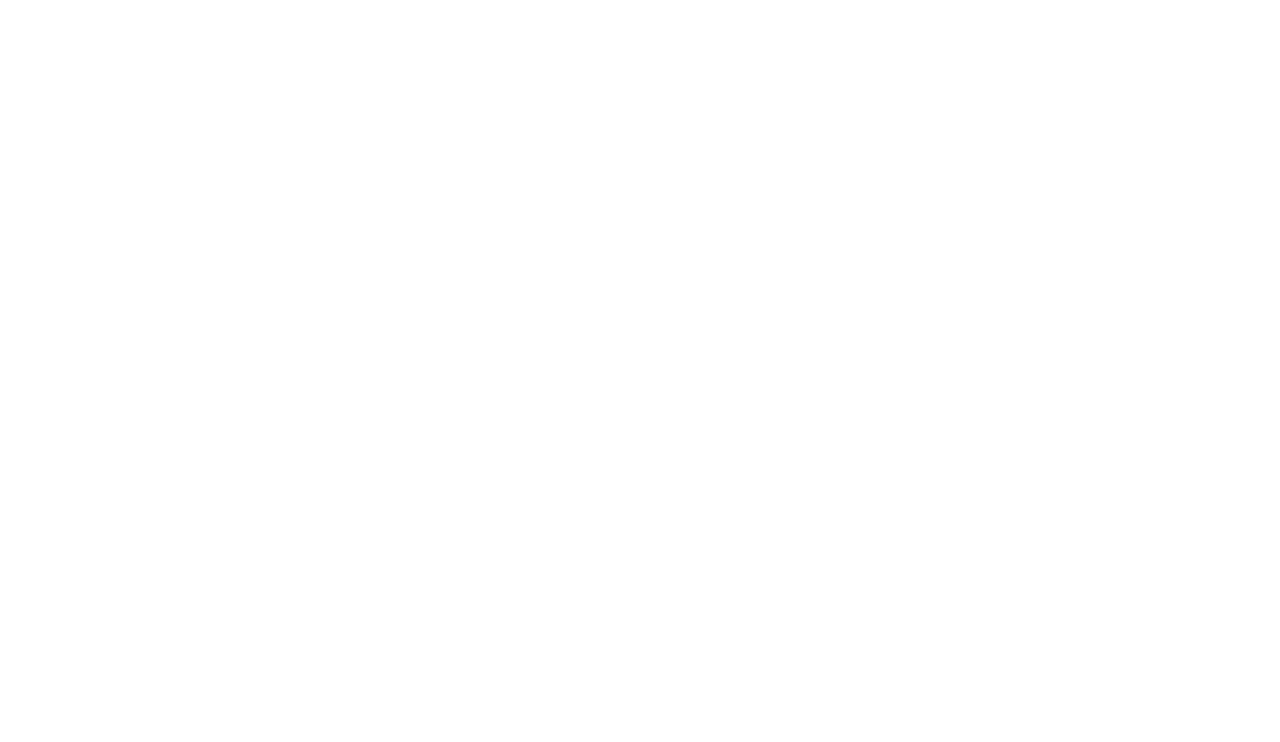
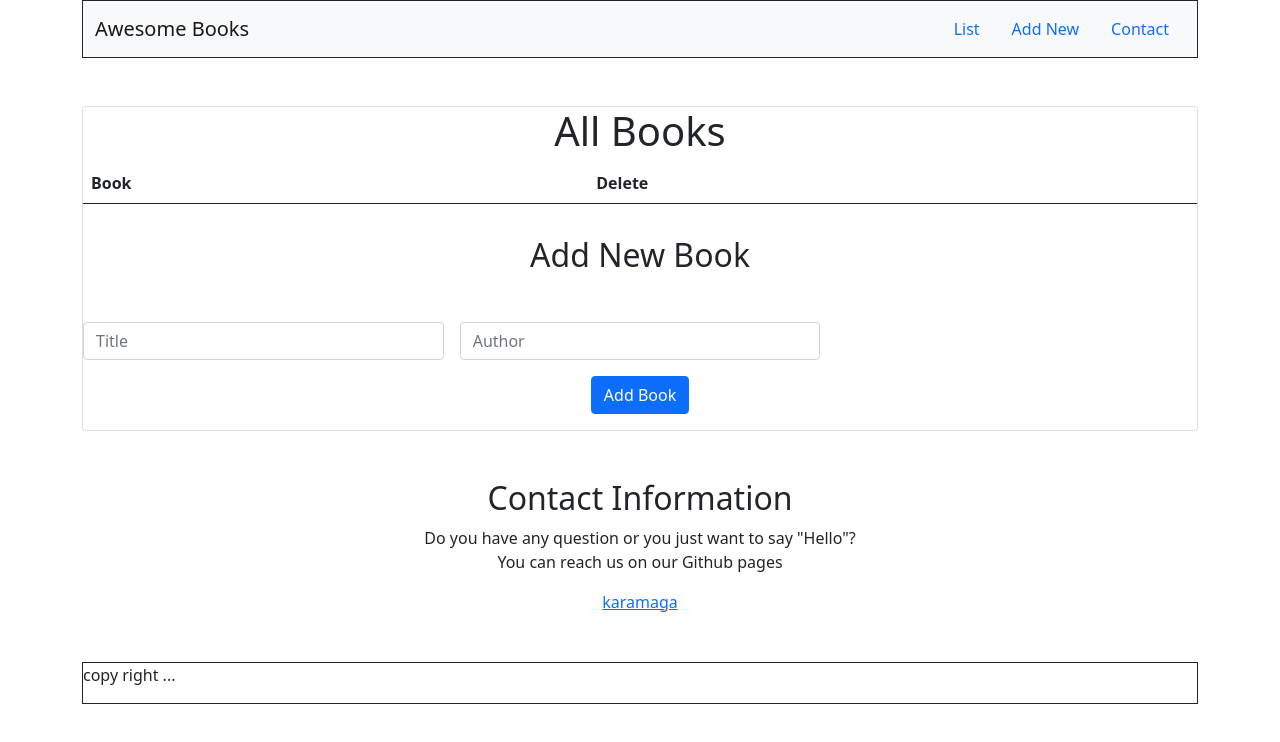
Before and after one commit to henrykgggg/Awesomebooks-Es6, a plain HTML site: page index.html in a window 1280 px wide. Drawn offline with nearby package versions, Linux system fonts and the light colour scheme.

Commit message:
modified html with bootsrap

```diff
--- a/index.html
+++ b/index.html
@@ -5,8 +5,104 @@
     <meta http-equiv="X-UA-Compatible" content="IE=edge">
     <meta name="viewport" content="width=device-width, initial-scale=1.0">
     <title>awesomebook</title>
+    <link href="https://cdn.jsdelivr.net/npm/bootstrap@5.0.2/dist/css/bootstrap.min.css" rel="stylesheet" integrity="sha384-EVSTQN3/azprG1Anm3QDgpJLIm9Nao0Yz1ztcQTwFspd3yD65VohhpuuCOmLASjC" crossorigin="anonymous">
+    <link rel="stylesheet" href="./style.css">
 </head>
 <body>
+    <main>
+        <div class="container-lg ">
 
+          <nav class="navbar navbar-light bg-light  border border-dark">
+  <div class="container-fluid">
+    <a class="navbar-brand" href="#" id="home">
+
+      Awesome Books
+    </a>
+
+    <div class ="">
+     <ul class="nav">
+  <li class="nav-item">
+    <a class="nav-link active" aria-current="page" href="#" id="list">List</a>
+  </li>
+  <li class="nav-item">
+    <a class="nav-link" href="#" id="newbookLi">Add New</a>
+  </li>
+  <li class="nav-item">
+    <a class="nav-link" href="#" id="contactNavLi">Contact</a>
+  </li>
+
+</ul>
+    </div>
+  </div>
+</nav>
+<div class="text-end mb-5" id="current_date"></div>
+            <div class="card">
+       <section id="bookList">
+        <div>
+           <h1 class="pageTitle text-center">All Books</h1>
+
+                <table class="table table-stripped table-hover">
+                <thead>
+                    <tr>
+                        <th scope="col">Book</th>
+                        <th scope="col">Delete</th>
+                    </tr>
+                <tbody id="book-list">
+
+                </tbody>
+            </table>
+        </div>
+       </section>
+<div class="formSection mt-3" id="myForm" >
+   <h2 class="text-center mb-5">Add New Book</h2>
+
+            <form class="row g-3 d_flex" id="book-form">
+
+  <div class="col-sm-4">
+    <label for="title" class="visually-hidden">Title</label>
+    <input type="text" class="form-control" id="title" placeholder="Title" required>
+  </div>
+  <div class="col-sm-4">
+    <label for="author" class="visually-hidden">Author</label>
+    <input type="text" class="form-control" id="author" placeholder="Author" required>
+  </div>
+  <div class="submit d-flex justify-content-center">
+    <button type="submit" id="submit" class="btn btn-primary mb-3">Add Book</button>
+  </div>
+</form>
+</div>
+
+</div>
+<section class="contacts mt-5 text-center" id="contacts">
+<div class="title">
+<h2>Contact Information</h2>
+</div>
+<div class="container d_flex">
+<div class="contact-details">
+  <p>Do you have any question or you just want to say "Hello"? <br> You can reach us on our Github pages</p>
+  <ul class="info list-unstyled d-flex flex-column">
+    <li>
+      <a href="https://github.com/henrykgggg">karamaga</a>
+    </li>
+  </ul>
+</div>
+</div>
+
+</section>
+<section class="contacts border border-dark align-bottom mt-5">
+<div class="main-footer">
+<div class="footer">
+  <p>
+    copy right    ...
+  </p>
+</div>
+</div>
+</section>
+</div>
+
+
+</main>
+<script src="https://cdn.jsdelivr.net/npm/bootstrap@5.0.2/dist/js/bootstrap.bundle.min.js" integrity="sha384-MrcW6ZMFYlzcLA8Nl+NtUVF0sA7MsXsP1UyJoMp4YLEuNSfAP+JcXn/tWtIaxVXM" crossorigin="anonymous"></script>
+<script src="./javacript/index.js" type="module"></script>
 </body>
 </html>
```
Also changed, not shown: index.js (added).
